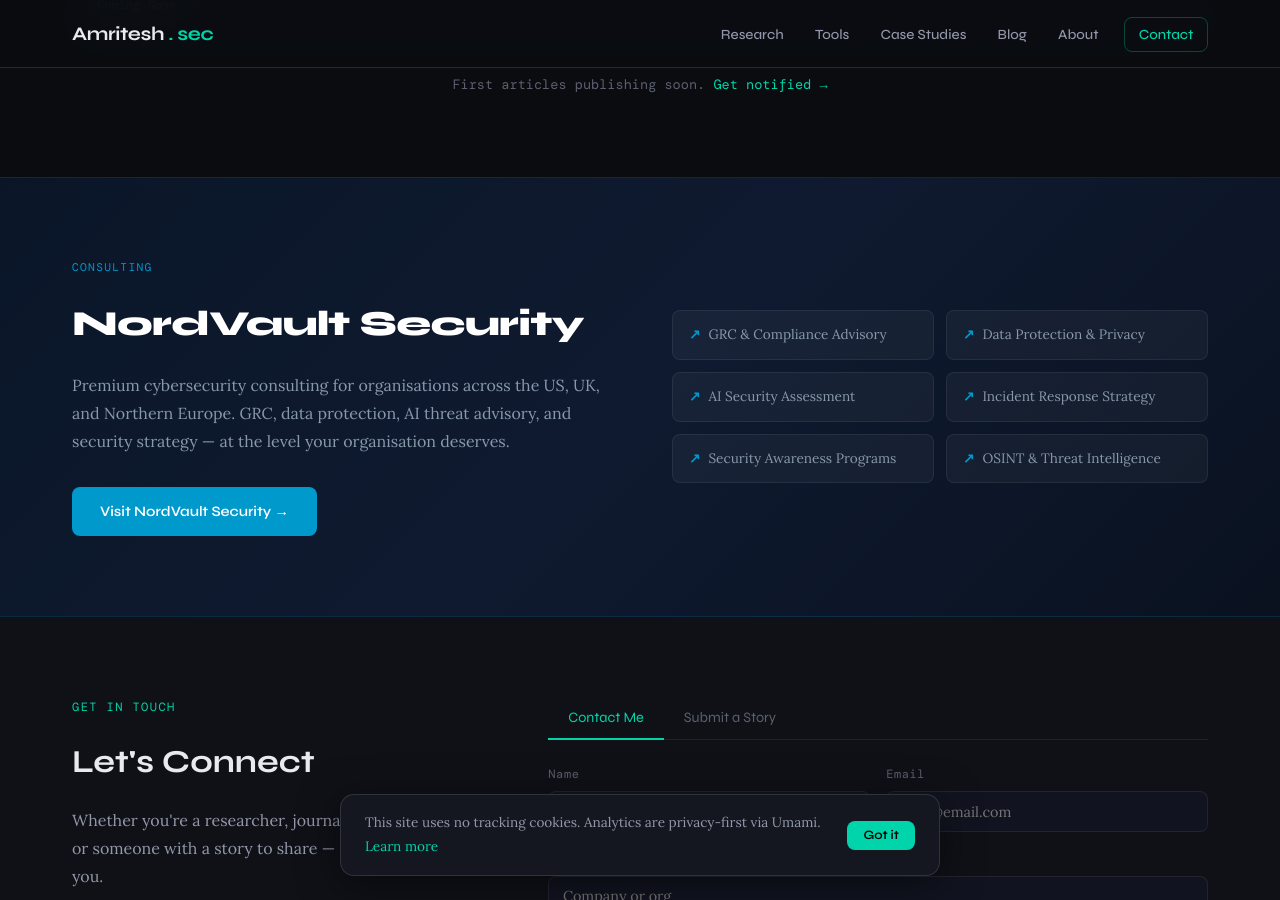
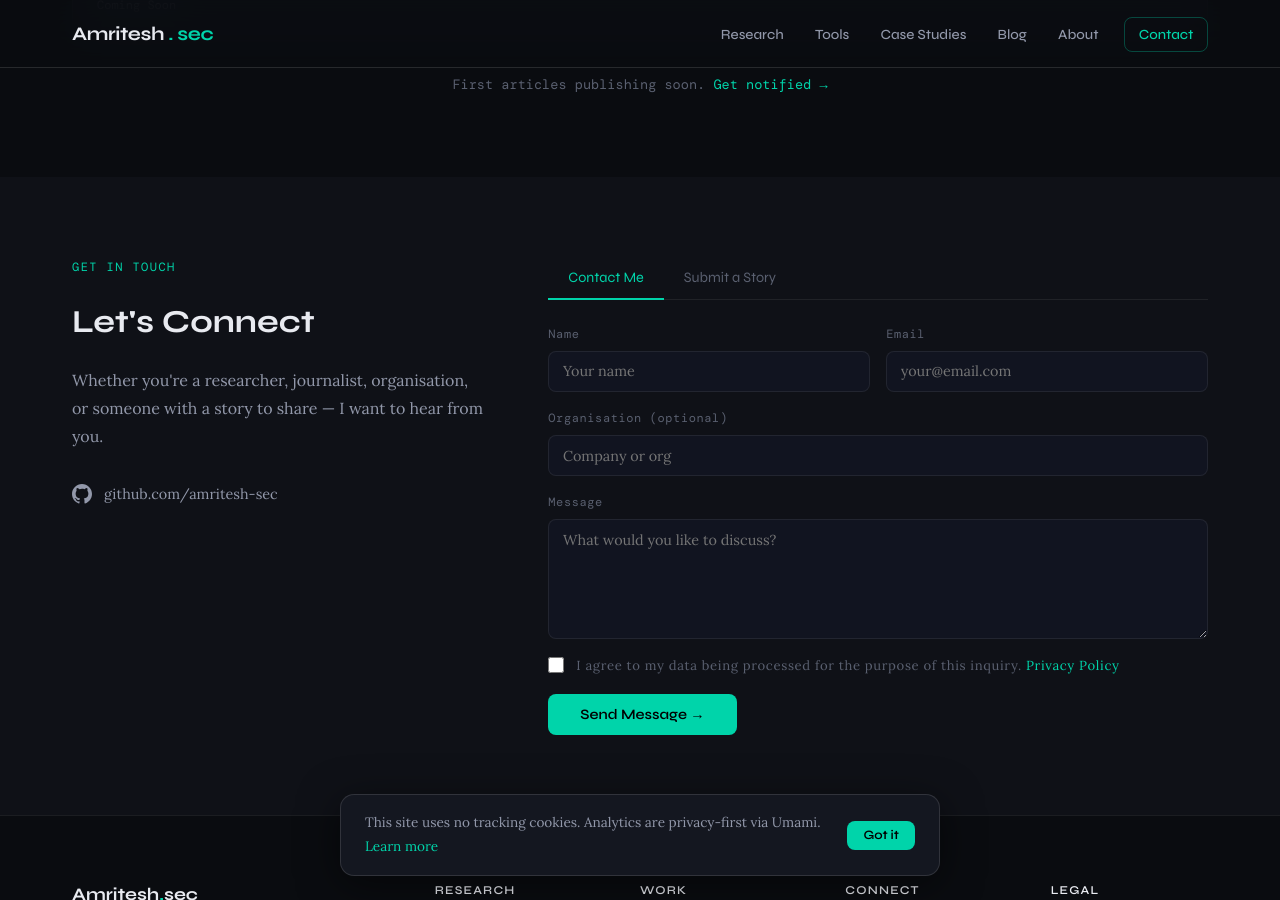
Before and after one commit to amritesh-sec/amritesh-sec.github.io, a Jekyll site: the page built from index.html, in a window 1280 px wide and 900 px high, scrolled down 2724 px. Built offline with Jekyll 4.4.1, drawn with Linux system fonts in a browser that asks for light colours; some web fonts are replaced.

Commit message:
strategic: unlink NordVaultSec - seperate brand identities

```diff
--- a/_includes/footer.html
+++ b/_includes/footer.html
@@ -28,7 +28,7 @@
           <li><a href="/tools/">Tools</a></li>
           <li><a href="/case-studies/">Case Studies</a></li>
           <li><a href="/blog/">Blog</a></li>
-          <li><a href="https://github.com/NordVaultSec" target="_blank" rel="noopener">NordVault Security ↗</a></li>
+
         </ul>
       </div>
 
--- a/index.html
+++ b/index.html
@@ -213,30 +213,6 @@
   </div>
 </section>
 
-<!-- ============================================================
-     NORDVAULT SECURITY BAND
-     ============================================================ -->
-<section class="nordvault-band">
-  <div class="container">
-    <div class="nv-content">
-      <div class="nv-text">
-        <span class="nv-label">Consulting</span>
-        <h2>NordVault Security</h2>
-        <p>Premium cybersecurity consulting for organisations across the US, UK, and Northern Europe.
-           GRC, data protection, AI threat advisory, and security strategy — at the level your organisation deserves.</p>
-        <a href="https://nordvaultsec.github.io" target="_blank" rel="noopener" class="btn-nv">Visit NordVault Security →</a>
-      </div>
-      <div class="nv-features">
-        <div class="nv-feat"><span>↗</span> GRC & Compliance Advisory</div>
-        <div class="nv-feat"><span>↗</span> Data Protection & Privacy</div>
-        <div class="nv-feat"><span>↗</span> AI Security Assessment</div>
-        <div class="nv-feat"><span>↗</span> Incident Response Strategy</div>
-        <div class="nv-feat"><span>↗</span> Security Awareness Programs</div>
-        <div class="nv-feat"><span>↗</span> OSINT & Threat Intelligence</div>
-      </div>
-    </div>
-  </div>
-</section>
 
 <!-- ============================================================
      CONTACT + FORMS SECTION
```
